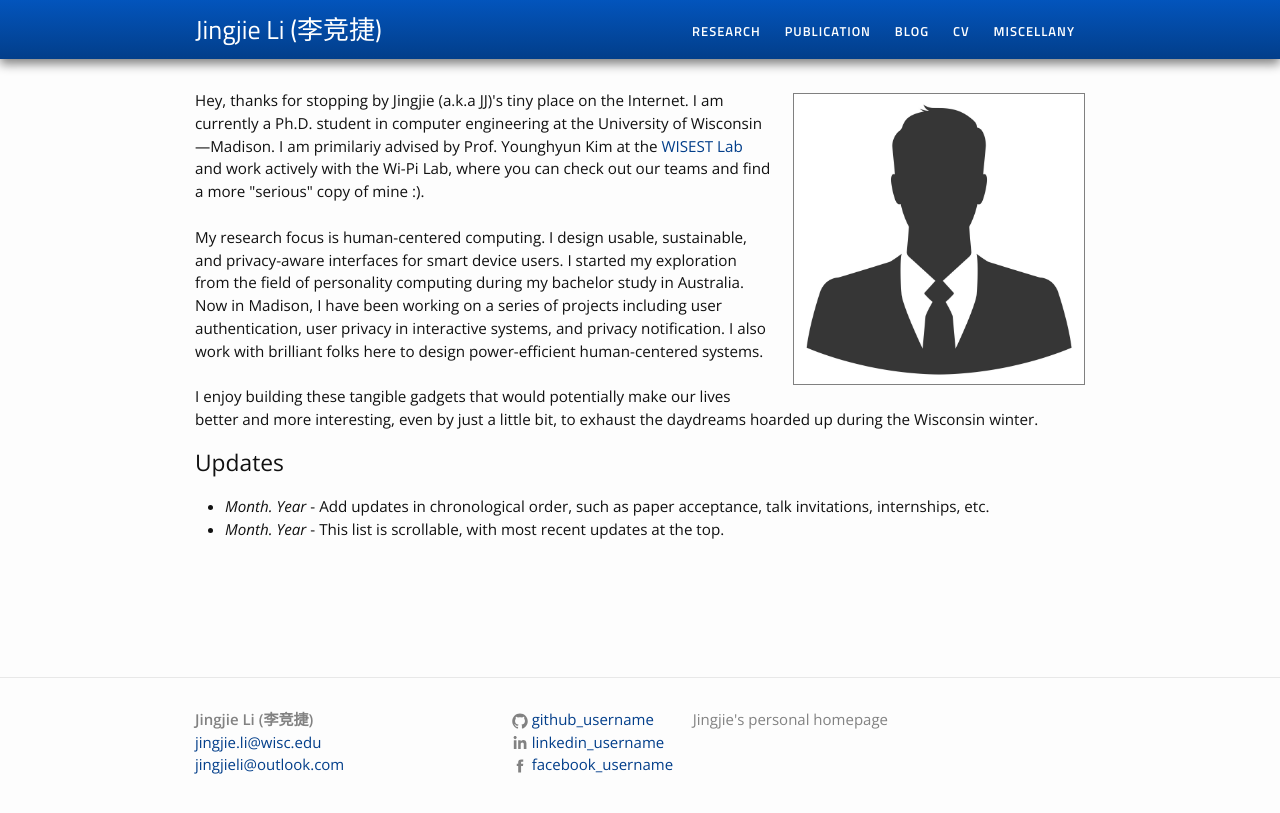
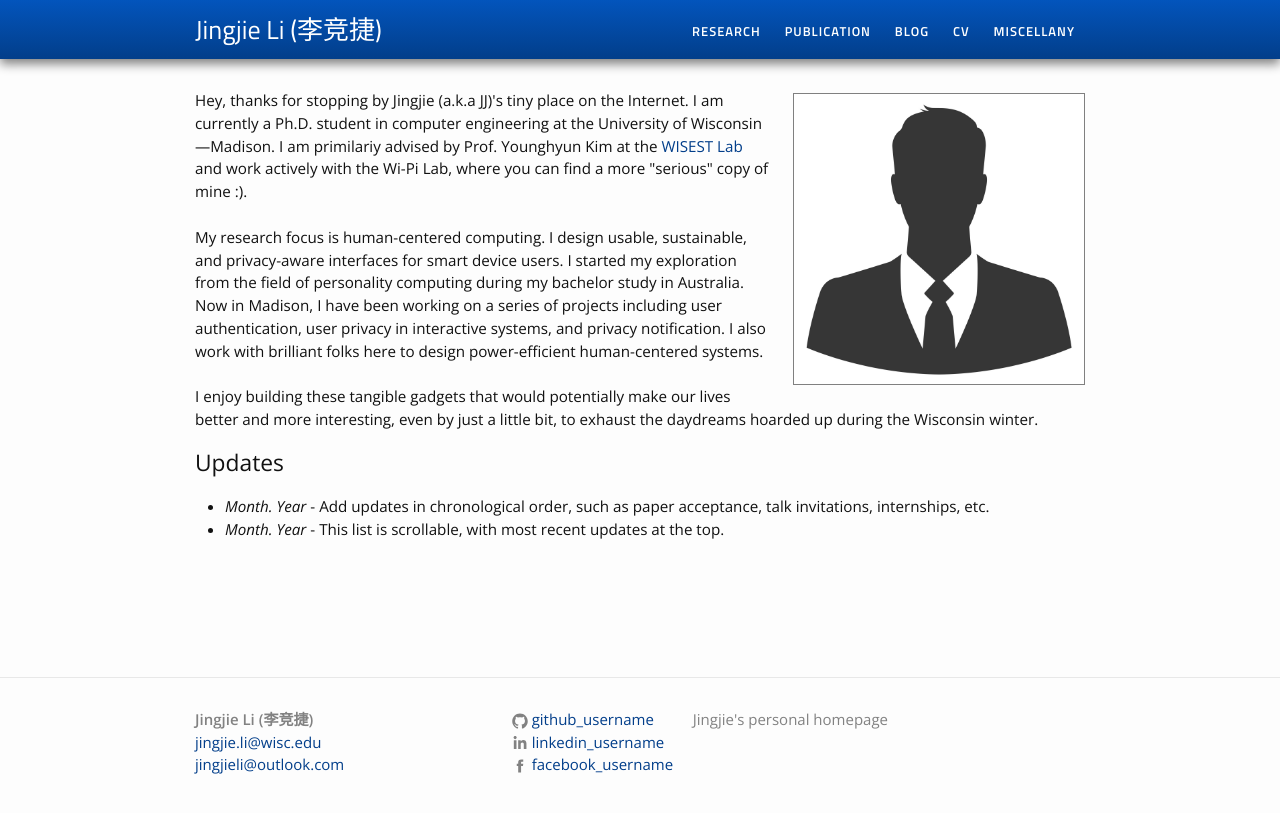
Before and after one commit to jingjieli95/jingjieli95.github.io, a Jekyll site: the page built from index.html, in a window 1280 px wide. Shown: the top 813 px of the page. Built offline with Jekyll 4.4.1, drawn with Linux system fonts in a browser that asks for light colours.

Commit message:
Update index.html

```diff
--- a/index.html
+++ b/index.html
@@ -13,7 +13,7 @@ layout: default
 </a></dt>
 </dl>
 
-<p>Hey, thanks for stopping by Jingjie (a.k.a JJ)'s tiny place on the Internet. I am currently a Ph.D. student in computer engineering at the University of Wisconsin&#8212Madison. I am primilariy advised by Prof. Younghyun Kim at the <a href="https://wisest.ece.wisc.edu/">WISEST Lab</a> and work actively with the Wi-Pi Lab, where you can check out our teams and find a more "serious" copy of mine :). <br><br>
+<p>Hey, thanks for stopping by Jingjie (a.k.a JJ)'s tiny place on the Internet. I am currently a Ph.D. student in computer engineering at the University of Wisconsin&#8212Madison. I am primilariy advised by Prof. Younghyun Kim at the <a href="https://wisest.ece.wisc.edu/">WISEST Lab</a> and work actively with the Wi-Pi Lab, where you can find a more "serious" copy of mine :). <br><br>
 
 My research focus is human-centered computing. I design usable, sustainable, and privacy-aware interfaces for smart device users. I started my exploration from the field of personality computing during my bachelor study in Australia. Now in Madison, I have been working on a series of projects including user authentication, user privacy in interactive systems, and privacy notification. I also work with brilliant folks here to design power-efficient human-centered systems. <br><br>
 
```
